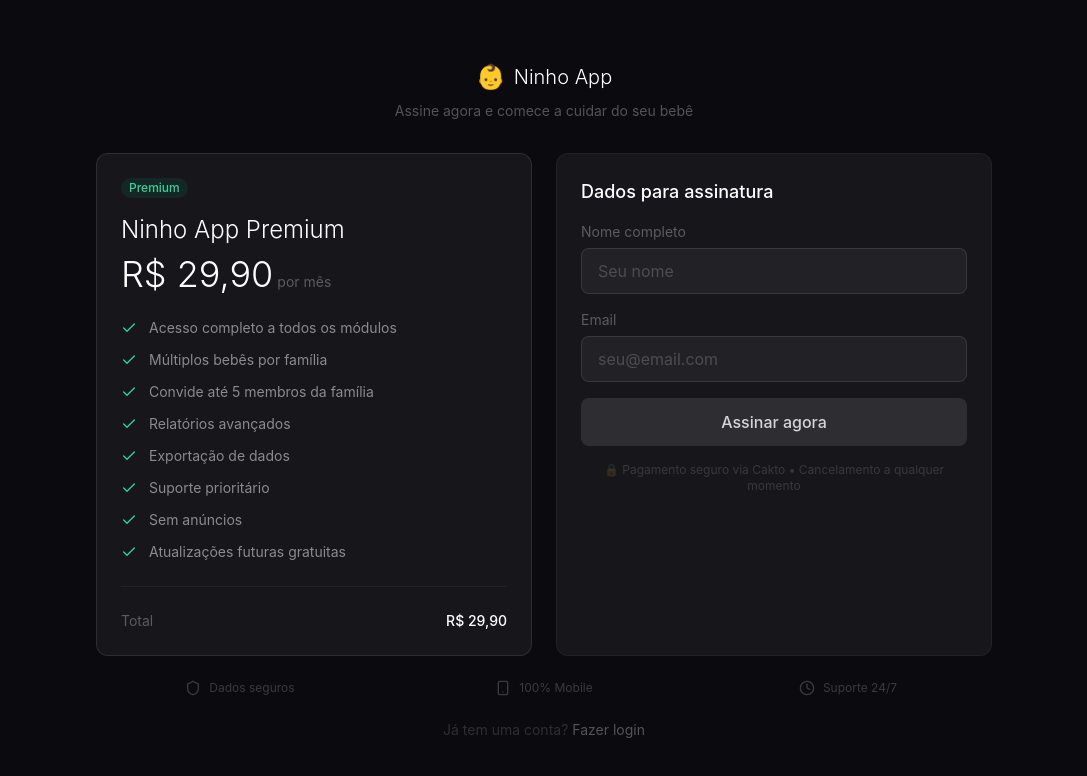
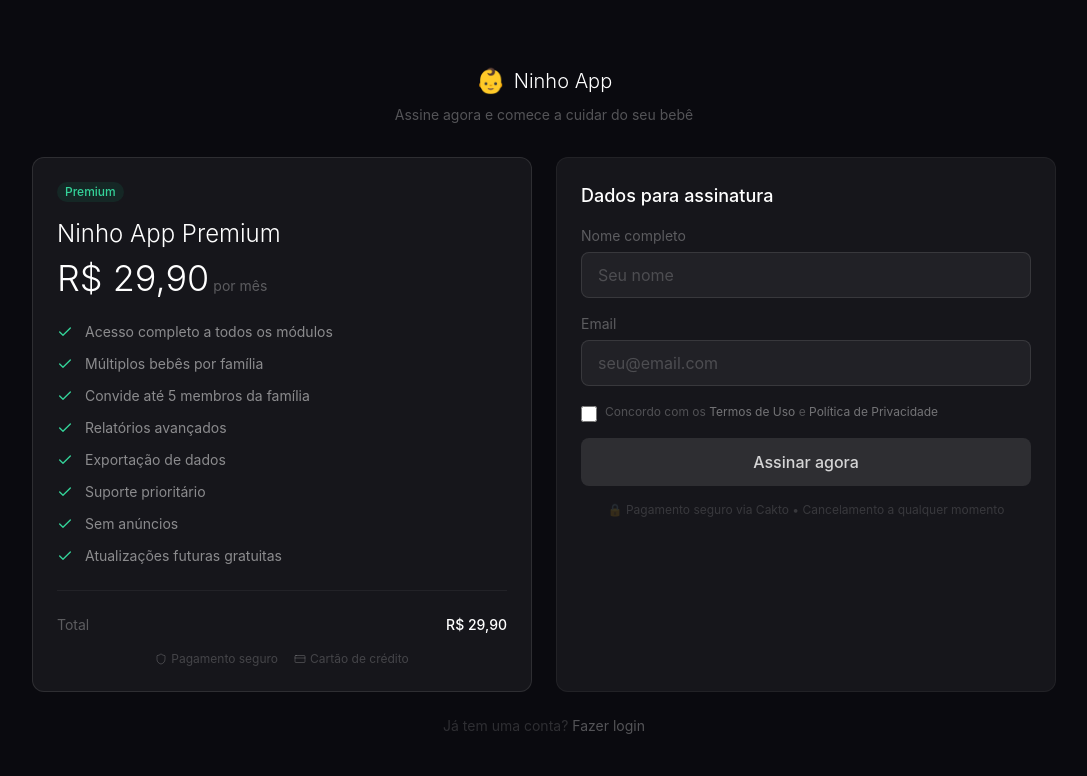
Before and after one commit to oviinii/ninho-app, a Vue app: page /checkout in a window 1280 px wide. Shown: the top 776 px of the page, without its empty margins (96-1183 px from the left). Built offline with nearby package versions, Linux system fonts and the light colour scheme; no server answers; what @tanstack/vue-query would draw is missing.

Commit message:
fix: redirect to Cakto checkout instead of fetch

```diff
--- a/src/pages/PublicCheckoutPage.vue
+++ b/src/pages/PublicCheckoutPage.vue
@@ -2,13 +2,14 @@
 import { ref } from 'vue'
 import { useRouter } from 'vue-router'
 import { caktoService } from '@/services/cakto.service'
-import { Loader2, Check, Shield, Smartphone, Clock } from 'lucide-vue-next'
+import { Loader2, Check, Shield, Smartphone, Clock, CreditCard } from 'lucide-vue-next'
 
 const router = useRouter()
 const loading = ref(false)
 const error = ref('')
 const email = ref('')
 const name = ref('')
+const termsAccepted = ref(false)
 
 const plan = {
   name: 'Ninho App Premium',
@@ -32,6 +33,11 @@ const handleCheckout = async () => {
     return
   }
 
+  if (!termsAccepted.value) {
+    error.value = 'Aceite os termos para continuar'
+    return
+  }
+
   loading.value = true
   error.value = ''
 
@@ -40,18 +46,11 @@ const handleCheckout = async () => {
     sessionStorage.setItem('checkout_email', email.value)
     sessionStorage.setItem('checkout_name', name.value)
 
-    const result = await caktoService.createMonthlyCheckout(
-      'temp_' + Date.now(),
-      email.value,
-      name.value
-    )
+    // Redirecionar para o checkout da Cakto
+    await caktoService.redirectToCheckout(email.value, name.value)
 
-    if (result.checkout_url) {
-      window.location.href = result.checkout_url
-    }
   } catch (err: any) {
     error.value = err.message || 'Erro ao iniciar pagamento'
-  } finally {
     loading.value = false
   }
 }
@@ -59,7 +58,7 @@ const handleCheckout = async () => {
 
 <template>
   <div class="min-h-screen bg-[#0a0a0f] flex items-center justify-center p-4">
-    <div class="max-w-4xl w-full">
+    <div class="max-w-5xl w-full">
       <div class="text-center mb-8">
         <div class="flex items-center justify-center gap-2 mb-2">
           <span class="text-2xl">👶</span>
@@ -93,9 +92,14 @@ const handleCheckout = async () => {
               <span class="text-white font-medium">{{ plan.price }}</span>
             </div>
           </div>
+
+          <div class="mt-4 flex items-center justify-center gap-4 text-xs text-white/20">
+            <span class="flex items-center gap-1"><Shield class="w-3 h-3" /> Pagamento seguro</span>
+            <span class="flex items-center gap-1"><CreditCard class="w-3 h-3" /> Cartão de crédito</span>
+          </div>
         </div>
 
-        <!-- Formulário de checkout -->
+        <!-- Formulário -->
         <div class="p-6 rounded-xl bg-white/5 border border-white/5">
           <h3 class="text-white font-medium text-lg mb-4">Dados para assinatura</h3>
 
@@ -122,6 +126,20 @@ const handleCheckout = async () => {
               />
             </div>
 
+            <div class="flex items-start gap-2">
+              <input
+                v-model="termsAccepted"
+                type="checkbox"
+                class="mt-1 w-4 h-4 rounded border-white/10 bg-white/5 text-emerald-400 focus:ring-emerald-400"
+              />
+              <label class="text-xs text-white/25 leading-relaxed">
+                Concordo com os
+                <a href="#" class="text-white/40 hover:text-white/60 transition-colors">Termos de Uso</a>
+                e
+                <a href="#" class="text-white/40 hover:text-white/60 transition-colors">Política de Privacidade</a>
+              </label>
+            </div>
+
             <div v-if="error" class="p-3 rounded-lg bg-rose-500/10 border border-rose-500/10">
               <p class="text-sm text-rose-400/70">{{ error }}</p>
             </div>
@@ -142,22 +160,6 @@ const handleCheckout = async () => {
         </div>
       </div>
 
-      <!-- Benefícios extras -->
-      <div class="grid grid-cols-3 gap-4 mt-6">
-        <div class="flex items-center gap-2 justify-center text-xs text-white/20">
-          <Shield class="w-4 h-4" />
-          Dados seguros
-        </div>
-        <div class="flex items-center gap-2 justify-center text-xs text-white/20">
-          <Smartphone class="w-4 h-4" />
-          100% Mobile
-        </div>
-        <div class="flex items-center gap-2 justify-center text-xs text-white/20">
-          <Clock class="w-4 h-4" />
-          Suporte 24/7
-        </div>
-      </div>
-
       <!-- Link para login -->
       <p class="text-center text-white/15 text-sm mt-6">
         Já tem uma conta?
--- a/src/services/cakto.service.ts
+++ b/src/services/cakto.service.ts
@@ -3,74 +3,56 @@ const CAKTO_API_URL = import.meta.env.VITE_CAKTO_API_URL || 'https://api.cakto.c
 const CAKTO_API_KEY = import.meta.env.VITE_CAKTO_API_KEY
 
 export const caktoService = {
-  // Criar checkout para assinatura mensal
-  async createMonthlyCheckout(email: string, name: string): Promise<any> {
+  // Gerar URL de checkout (redirecionamento direto)
+  getCheckoutUrl(email: string, name: string): string {
+    // Parâmetros para o checkout
+    const params = new URLSearchParams({
+      customer_email: email,
+      customer_name: name,
+      product_name: 'Ninho App - Assinatura Mensal',
+      price: '2990',
+      interval: 'month',
+      success_url: `${window.location.origin}/payment/success`,
+      cancel_url: `${window.location.origin}/payment/cancel`
+    })
+
+    return `${CAKTO_API_URL}/checkout?${params.toString()}`
+  },
+
+  // Criar checkout e redirecionar
+  async redirectToCheckout(email: string, name: string): Promise<void> {
     try {
-      const response = await fetch(`${CAKTO_API_URL}/checkout`, {
-        method: 'POST',
-        headers: {
-          'Content-Type': 'application/json',
-          'Authorization': `Bearer ${CAKTO_API_KEY}`
-        },
-        body: JSON.stringify({
-          customer: {
-            email,
-            name
-          },
-          items: [{
-            name: 'Ninho App - Assinatura Mensal',
-            price: 2990,
-            quantity: 1
-          }],
-          success_url: `${window.location.origin}/payment/success`,
-          cancel_url: `${window.location.origin}/payment/cancel`
-        })
-      })
+      // Salvar dados do usuário para depois
+      sessionStorage.setItem('checkout_email', email)
+      sessionStorage.setItem('checkout_name', name)
 
-      if (!response.ok) {
-        throw new Error('Erro ao criar checkout')
-      }
+      // URL do checkout
+      const checkoutUrl = this.getCheckoutUrl(email, name)
 
-      return response.json()
+      // Redirecionar para o checkout
+      window.location.href = checkoutUrl
     } catch (error) {
-      console.error('Erro no Cakto:', error)
-      return { checkout_url: null }
+      console.error('Erro ao redirecionar para checkout:', error)
+      throw error
     }
   },
 
-  async getSubscription(subscriptionId: string): Promise<any> {
+  async verifyPayment(checkoutId: string): Promise<any> {
     try {
-      const response = await fetch(`${CAKTO_API_URL}/subscriptions/${subscriptionId}`, {
+      const response = await fetch(`${CAKTO_API_URL}/checkout/${checkoutId}`, {
         headers: {
           'Authorization': `Bearer ${CAKTO_API_KEY}`
         }
       })
 
       if (!response.ok) {
-        throw new Error('Erro ao buscar assinatura')
+        throw new Error('Erro ao verificar pagamento')
       }
 
       return response.json()
     } catch (error) {
-      console.error('Erro ao buscar assinatura:', error)
+      console.error('Erro ao verificar pagamento:', error)
       return null
-    }
-  },
-
-  async cancelSubscription(subscriptionId: string): Promise<boolean> {
-    try {
-      const response = await fetch(`${CAKTO_API_URL}/subscriptions/${subscriptionId}/cancel`, {
-        method: 'POST',
-        headers: {
-          'Content-Type': 'application/json',
-          'Authorization': `Bearer ${CAKTO_API_KEY}`
-        }
-      })
-
-      return response.ok
-    } catch (error) {
-      console.error('Erro ao cancelar assinatura:', error)
-      return false
     }
   }
 }
```
